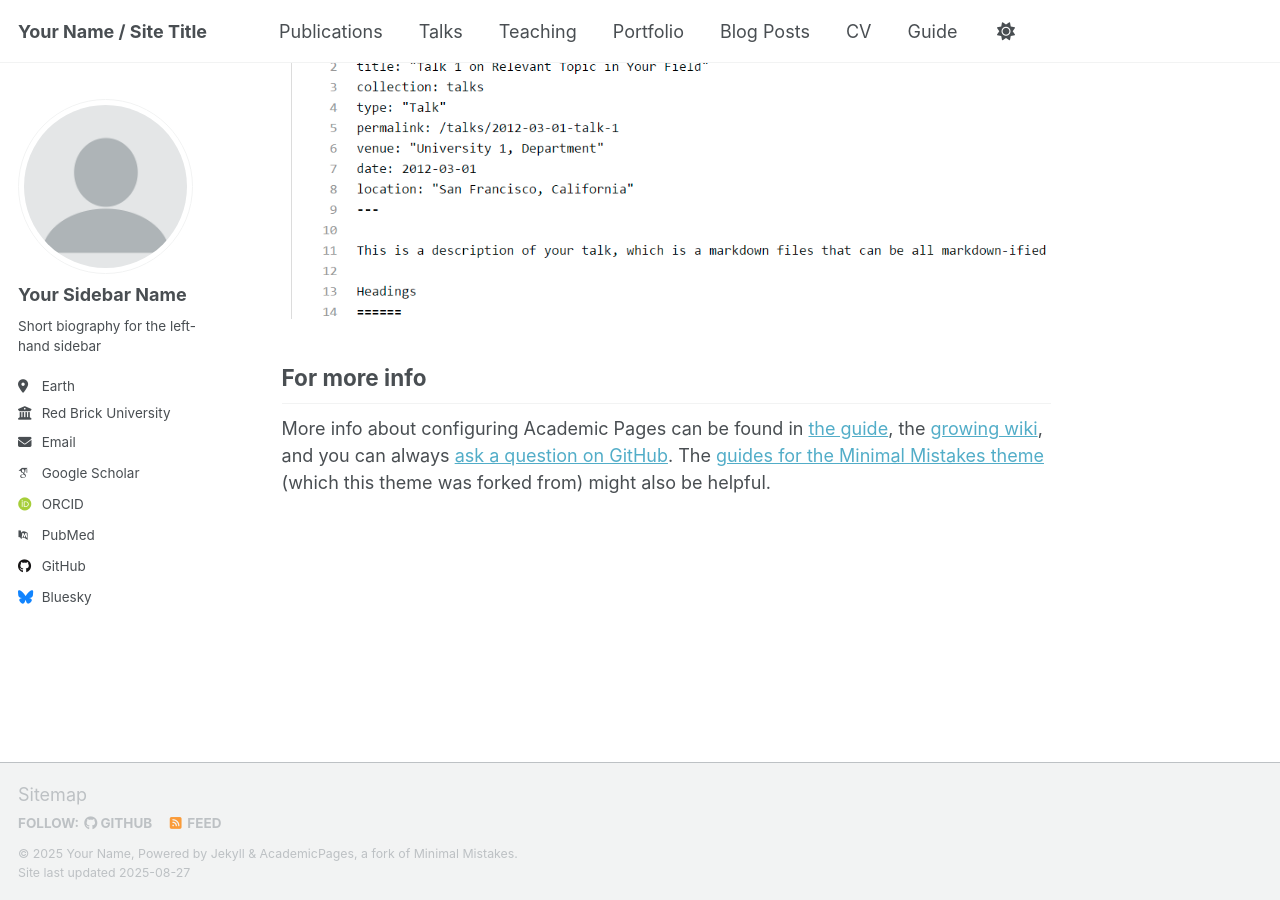
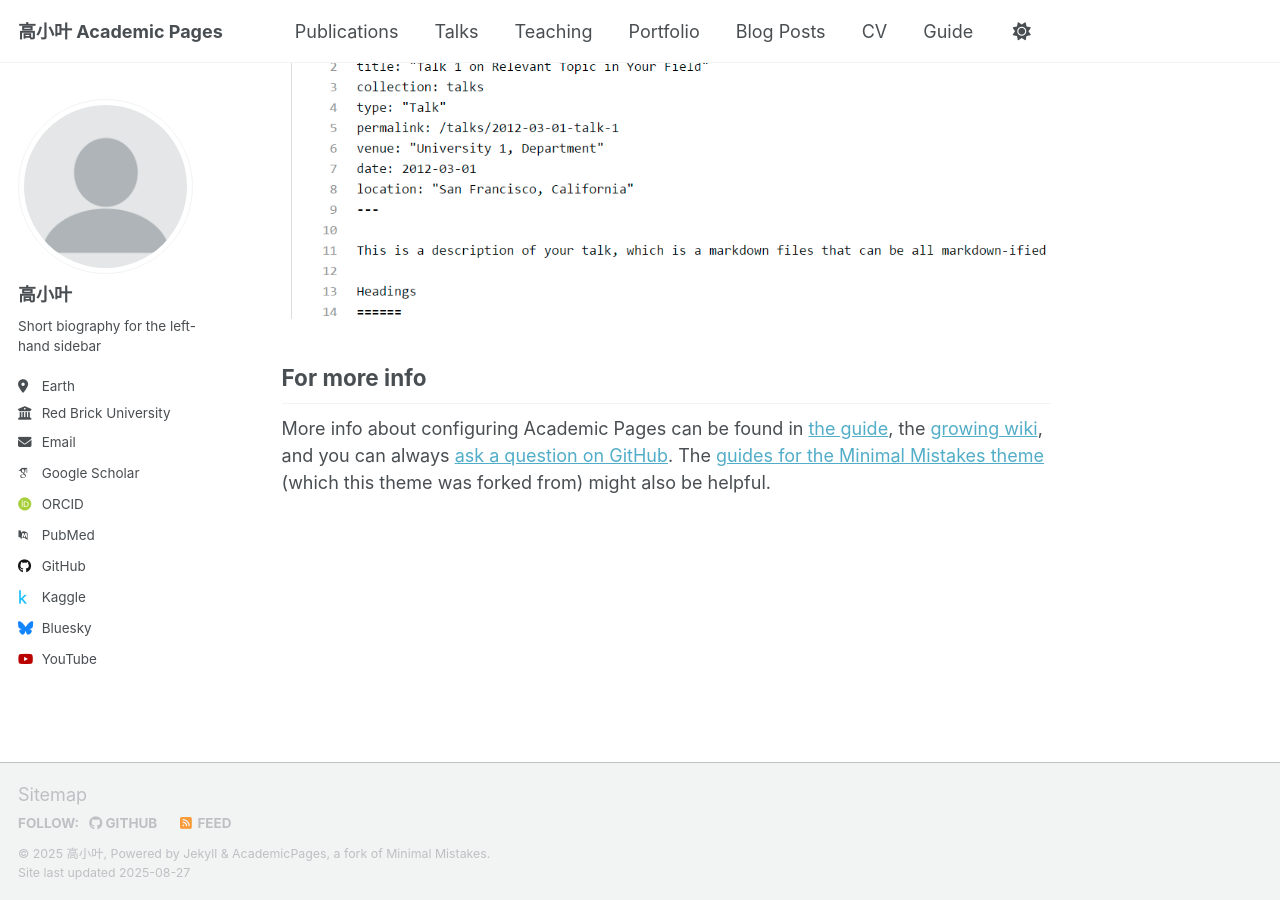
Before and after one commit to gaoyesjtu/gaoyesjtu.github.io, a Jekyll site: the page built from _pages/about.md, in a window 1280 px wide and 900 px high, scrolled down 2880 px. Built offline with Jekyll 4.4.1, drawn with Linux system fonts in a browser that asks for light colours; some web fonts are replaced; a script that is not in the unit is left out; part of the change alters nothing that is shown.

Commit message:
Update _config.yml

```diff
--- a/_config.yml
+++ b/_config.yml
@@ -9,11 +9,11 @@
 # Basic Site Settings
 locale                   : "en-US"
 site_theme               : "default" # Currently available options are "default", "air"
-title                    : "Your Name / Site Title"
+title                    : "高小叶 Academic Pages"
 title_separator          : "-"
-name                     : &name "Your Name"
-description              : &description "personal description"
-url                      : https://academicpages.github.io # the base hostname & protocol for your site e.g. "https://[your GitHub username].github.io" or if you already have some other page hosted on Github then use "https://[your GitHub username].github.io/[Your Repo Name]"
+name                     : &name "高小叶"
+description              : &description "研究方向：数据科学、机器学习、自然语言处理"
+url                      : "https://gaoyesjtu.github.io/gaoxiaoye.github.io"
 baseurl                  : "" # the subpath of your site, e.g. "/blog"
 repository               : "academicpages/academicpages.github.io"
 
@@ -23,13 +23,13 @@ repository               : "academicpages/academicpages.github.io"
 author:
   # Biographic information
   avatar           : "profile.png"
-  name             : "Your Sidebar Name"
+  name             : "高小叶"
   pronouns         : # example: "she/her"
   bio              : "Short biography for the left-hand sidebar"
   location         : "Earth"
   employer         : "Red Brick University"
   uri              : # URL
-  email            : "none@example.org"
+  email            : "gaoye.sjtu@gmial.com"
 
   # Academic websites
   academia         : # URL
@@ -48,7 +48,7 @@ author:
   codepen          : # Username
   dribbble         : # Username
   github           : "academicpages"
-  kaggle           : # Username
+  kaggle           : "gaoxiaoye"
   stackoverflow    : # User number or user number and name (i.e., use "1" or "1/jeff-atwood")
 
   # Social media
@@ -75,7 +75,7 @@ author:
   weibo            : # Username
   wikipedia        : # Username
   xing             : # Username
-  youtube          : # Username
+  youtube          : "GaoYe"
   zhihu            : # Username
 
 # Publication Category - The following the list of publication categories and their headings
@@ -160,7 +160,7 @@ analytics:
 include:
   - .htaccess
   - _pages
-  - files
+  - 文件
 exclude:
   - "*.sublime-project"
   - "*.sublime-workspace"
@@ -331,10 +331,10 @@ whitelist:
 #  - <base_path/categories/my-awesome-category/index.html ~> path: /categories/
 #  - <base_path/my-awesome-category/index.html ~> path: /
 category_archive:
-  type: liquid
+  输入: liquid
   path: /categories/
 tag_archive:
-  type: liquid
+  输入: liquid
   path: /tags/
 # https://github.com/jekyll/jekyll-archives
 # jekyll-archives:
@@ -352,6 +352,6 @@ tag_archive:
 # HTML Compression
 # - http://jch.penibelst.de/
 compress_html:
-  clippings: all
+  clippings: 全部
   ignore:
     envs: development
```
